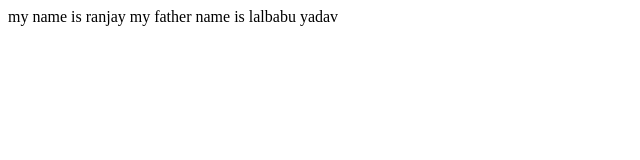
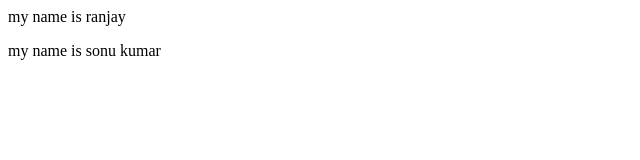
Before and after one commit to Ranjayyadavn/Apna-codex, a plain HTML site: page index.html in a window 1280 px wide. Shown: the whole page, without its empty margins (0-640 px from the left). Drawn offline with Linux system fonts and the light colour scheme.

Commit message:
new update

```diff
--- a/index.html
+++ b/index.html
@@ -1,3 +1,4 @@
 <p>my name is ranjay
-    my father name is lalbabu yadav
+
 </p>
+<p>my name is sonu kumar</p>
```
